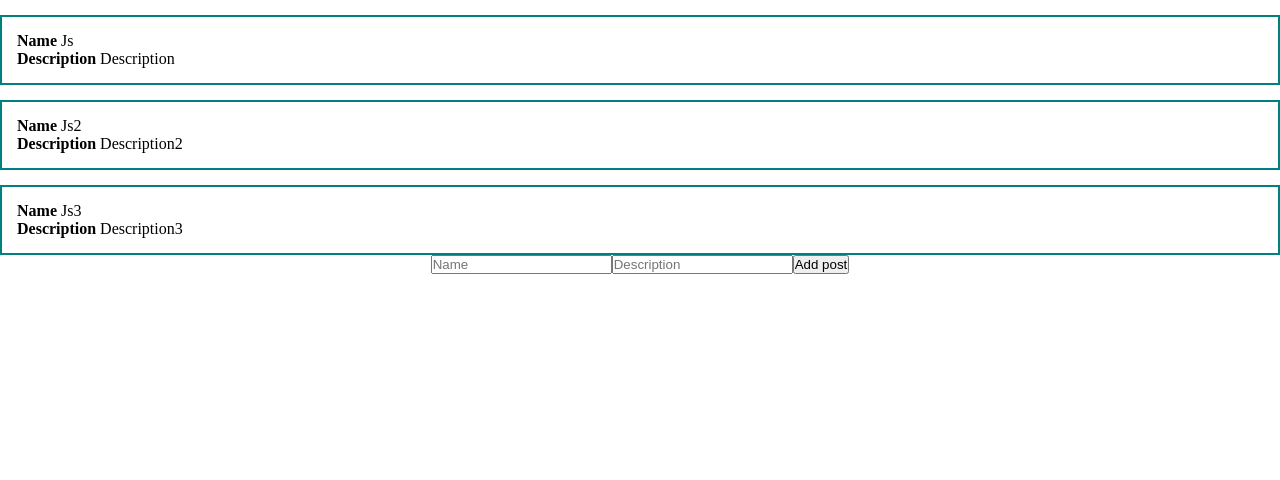
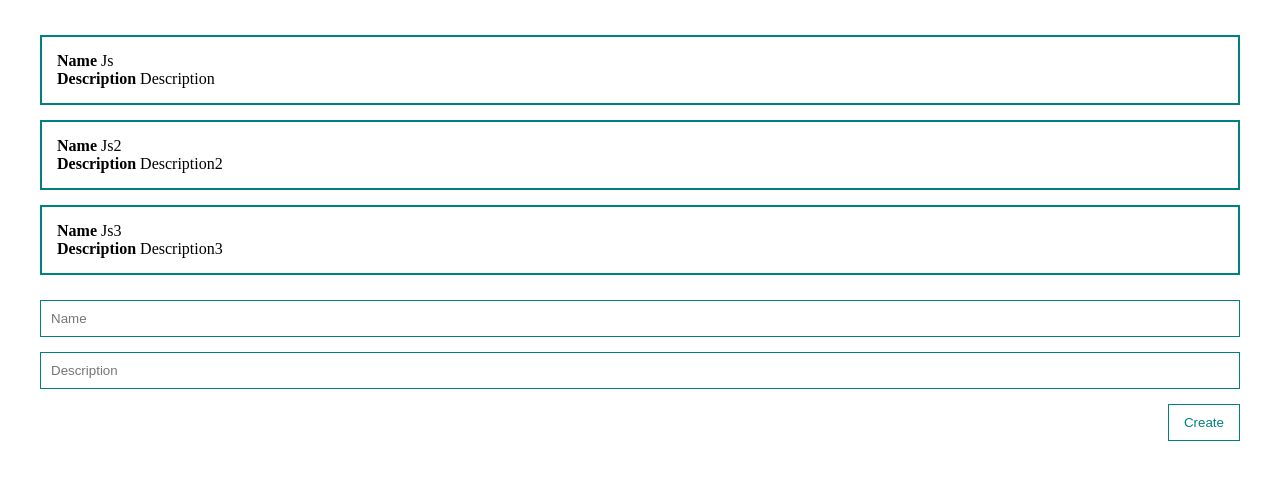
Before and after one commit to bahoss/vue-test, a Vue app: page / in a window 1280 px wide. Shown: the top 480 px of the page. Built offline with nearby package versions, Linux system fonts and the light colour scheme.

Commit message:
init register component

```diff
--- a/src/App.vue
+++ b/src/App.vue
@@ -1,5 +1,5 @@
 <template>
-    <div>
+    <div class="wrapper">
       <post-list :posts="posts"></post-list>
       <post-form @create="addPost"></post-form>
     </div>
@@ -42,4 +42,10 @@
     padding: 0;
     box-sizing: border-box;
 }
+.wrapper {
+    padding: 20px 40px;
+    display: flex;
+    flex-direction: column;
+    gap: 25px;
+}
 </style>
--- a/src/components/PostForm.vue
+++ b/src/components/PostForm.vue
@@ -1,17 +1,24 @@
 <template>
-    <div class="form">
-        <form @submit.prevent>
+        <form @submit.prevent class="form">
             <input
+                class="input"
                 v-model="post.name"
                 type="text"
-                placeholder="Name">
+                placeholder="Name"
+            >
             <input
+                class="input"
                 v-model="post.description"
                 type="text"
-                placeholder="Description">
-            <button @click="addPost">Add post</button>
+                placeholder="Description"
+            >
+            <my-button
+                @click="addPost"
+                style="align-self: flex-end"
+            >
+                Create
+            </my-button>
         </form>
-    </div>
 </template>
 
 <script>
@@ -43,6 +50,12 @@ export default {
 <style scoped>
 .form {
     display: flex;
-    justify-content: center;
+    flex-direction: column;
+    gap: 15px;
+}
+
+.input {
+    padding: 10px;
+    border: 1px solid teal;
 }
 </style>
--- /dev/null
+++ b/src/components/UI/MyButton.vue
@@ -0,0 +1,22 @@
+<template>
+    <button class="btn">
+        <slot></slot>
+    </button>
+</template>
+
+<script>
+    export default {
+        name: "MyButton",
+
+    }
+</script>
+
+<style scoped>
+.btn {
+    padding: 10px 15px;
+    background: none;
+    color: teal;
+    border: 1px solid teal;
+}
+
+</style>
--- /dev/null
+++ b/src/components/UI/index.js
@@ -0,0 +1,5 @@
+import MyButton from './MyButton.vue'
+
+export default [
+    MyButton
+]
--- a/src/main.js
+++ b/src/main.js
@@ -1,4 +1,11 @@
 import { createApp } from 'vue'
 import App from './App'
+import components from './components/UI'
 
-createApp(App).mount('#app')
+const app = createApp(App);
+
+components.forEach(component => {
+    app.component(component.name, component)
+})
+
+app.mount('#app')
```
